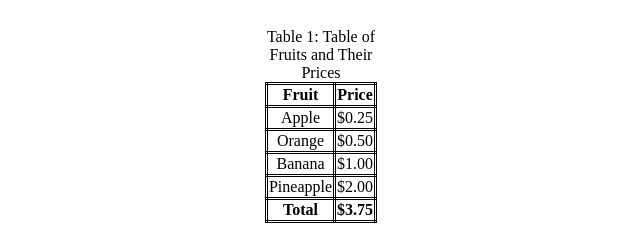
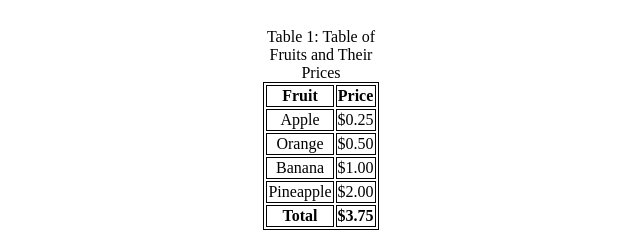
Before and after one commit to RemazMuath/CS471, a Django app: page /books/html5/tables/ in a window 1280 px wide. Shown: the top 242 px of the page, without its empty margins (319-959 px from the left). Run offline with Django 5.2, Linux system fonts and the light colour scheme.

Commit message:
update CSS file for border-collapse

```diff
--- a/libraryproject/apps/static/main.css
+++ b/libraryproject/apps/static/main.css
@@ -86,7 +86,9 @@ body {
     text-align: center;
 }
 .table1,.table1 td, .table1 th{
-    border: 3px double black;
+    border: 1px solid black;
+    border-collapse: separate;
+
 }
 #total{
     font-weight: bolder;
```
